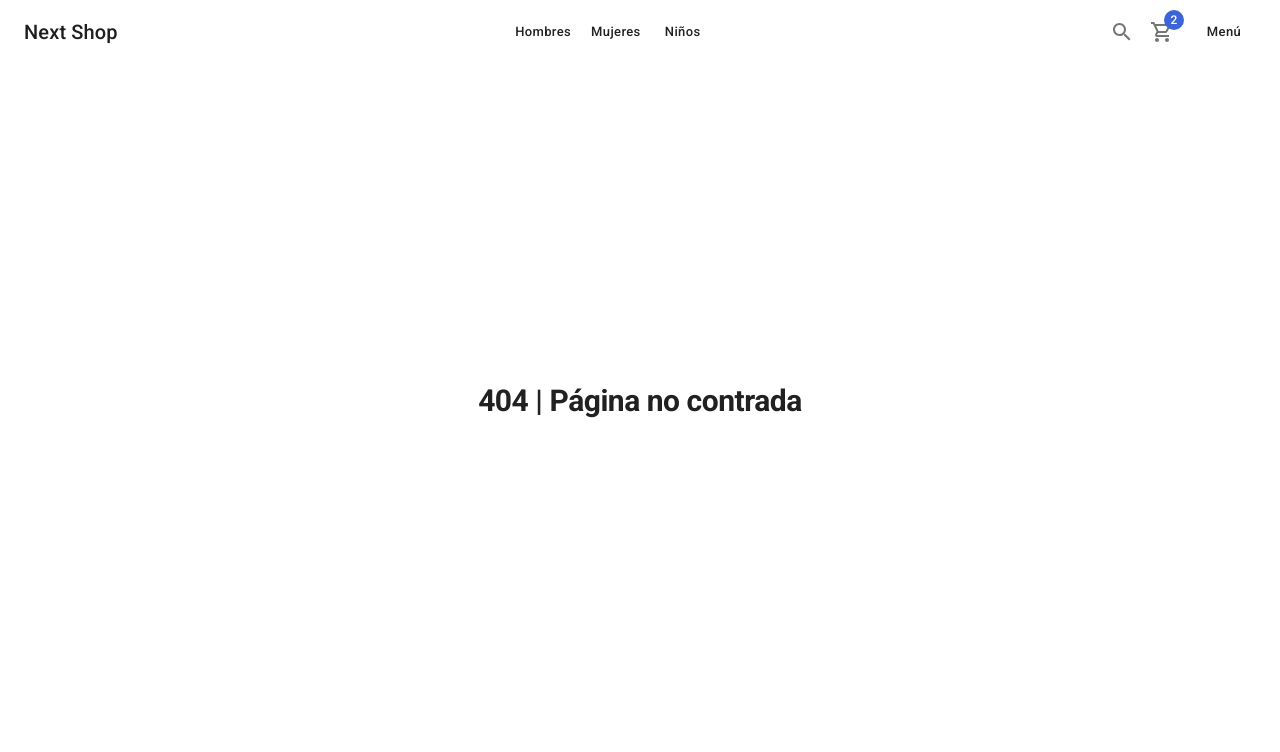
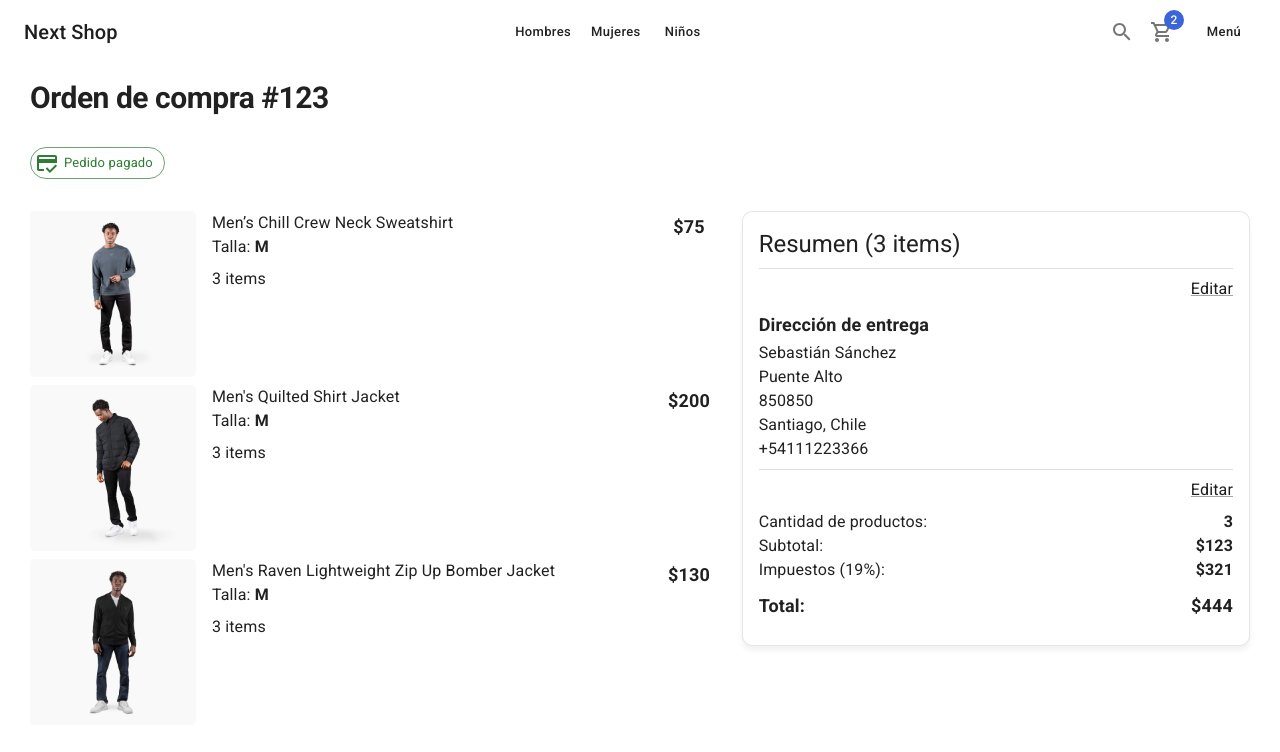
Before and after one commit to sebastian-asm/next-shop, a Next.js app: page /orders/1 in a window 1280 px wide. Before the commit this address had no page. Shown: the top 752 px of the page. Built offline with nearby package versions, Linux system fonts and the light colour scheme.

Commit message:
agregado historial de pedidos

```diff
--- a/components/cart/CartList.tsx
+++ b/components/cart/CartList.tsx
@@ -32,7 +32,7 @@ export const CartList: FC<Props> = ({ editable = false }) => {
               <Link>
                 <CardActionArea>
                   <CardMedia
-                    image={`products/${product.images[0]}`}
+                    image={`/products/${product.images[0]}`}
                     component="img"
                     sx={{ borderRadius: '5px' }}
                   />
--- a/components/ui/Navbar.tsx
+++ b/components/ui/Navbar.tsx
@@ -16,7 +16,7 @@ export const Navbar = () => {
   return (
     <AppBar>
       <Toolbar>
-        <NextLink href="/" legacyBehavior>
+        <NextLink href="/" legacyBehavior passHref>
           <Link>
             <Typography variant="h6">Next Shop</Typography>
           </Link>
--- a/components/ui/SideMenu.tsx
+++ b/components/ui/SideMenu.tsx
@@ -55,7 +55,7 @@ export const SideMenu = () => {
             <ListItemIcon>
               <ConfirmationNumberOutlined />
             </ListItemIcon>
-            <ListItemText primary={'Mis Ordenes'} />
+            <ListItemText primary={'Mis Pedidos'} />
           </ListItemButton>
 
           <ListItemButton sx={{ display: { xs: '', sm: 'none' } }}>
--- a/package.json
+++ b/package.json
@@ -13,6 +13,7 @@
     "@emotion/styled": "^11.10.5",
     "@mui/icons-material": "^5.11.0",
     "@mui/material": "^5.11.2",
+    "@mui/x-data-grid": "^5.17.17",
     "@next/font": "13.1.1",
     "@types/node": "18.11.18",
     "@types/react": "18.0.26",
--- a/pages/cart/index.tsx
+++ b/pages/cart/index.tsx
@@ -26,7 +26,7 @@ export default function CartPage() {
         <Grid item xs={12} sm={5}>
           <Card className="summary-card">
             <CardContent>
-              <Typography variant="h4">Orden</Typography>
+              <Typography variant="h5">Pedido</Typography>
               <Divider sx={{ my: 1 }} />
               <OrderSummary />
               <Box sx={{ mt: 3 }}>
--- /dev/null
+++ b/pages/orders/[id].tsx
@@ -0,0 +1,85 @@
+import NextLink from 'next/link';
+
+import Box from '@mui/material/Box';
+// import Button from '@mui/material/Button';
+import Card from '@mui/material/Card';
+import CardContent from '@mui/material/CardContent';
+import Chip from '@mui/material/Chip';
+import Divider from '@mui/material/Divider';
+import Grid from '@mui/material/Grid';
+import Link from '@mui/material/Link';
+import Typography from '@mui/material/Typography';
+
+// import CreditCardOffOutlined from '@mui/icons-material/CreditCardOffOutlined';
+import CreditScoreOutlined from '@mui/icons-material/CreditScoreOutlined';
+
+import { CartList, OrderSummary } from '../../components/cart';
+import { ShopLayout } from '../../components/layouts';
+
+export default function OrderPage() {
+  return (
+    <ShopLayout
+      title="Orden de compra #123"
+      description="Resumen de la orden de compra."
+    >
+      <Typography variant="h1" component="h1" sx={{ mb: 4 }}>
+        Orden de compra #123
+      </Typography>
+
+      <Chip
+        sx={{ mb: 4 }}
+        label="Pedido pagado"
+        variant="outlined"
+        color="success"
+        icon={<CreditScoreOutlined />}
+      />
+      {/* <Chip
+        sx={{ mb: 4 }}
+        label="Pendiente de pago"
+        variant="outlined"
+        color="error"
+        icon={<CreditCardOffOutlined />}
+      /> */}
+
+      <Grid container>
+        <Grid item xs={12} sm={7}>
+          <CartList />
+        </Grid>
+
+        <Grid item xs={12} sm={5}>
+          <Card className="summary-card">
+            <CardContent>
+              <Typography variant="h5">Resumen (3 items)</Typography>
+              <Divider sx={{ my: 1 }} />
+              <Box textAlign="end" sx={{ my: 1 }}>
+                <NextLink href="/checkout/address" legacyBehavior passHref>
+                  <Link underline="always">Editar</Link>
+                </NextLink>
+              </Box>
+
+              <Typography variant="subtitle1">Dirección de entrega</Typography>
+              <Typography>Sebastián Sánchez</Typography>
+              <Typography>Puente Alto</Typography>
+              <Typography>850850</Typography>
+              <Typography>Santiago, Chile</Typography>
+              <Typography>+54111223366</Typography>
+
+              <Divider sx={{ my: 1 }} />
+              <Box textAlign="end" sx={{ my: 1 }}>
+                <NextLink href="/cart" legacyBehavior passHref>
+                  <Link underline="always">Editar</Link>
+                </NextLink>
+              </Box>
+              <OrderSummary />
+              {/* <Box sx={{ mt: 3 }}>
+                <Button color="secondary" className="circular-btn" fullWidth>
+                  Pagar
+                </Button>
+              </Box> */}
+            </CardContent>
+          </Card>
+        </Grid>
+      </Grid>
+    </ShopLayout>
+  );
+}
```
Also changed, not shown: pages/checkout/address.tsx (added, +54 -0 lines), pages/checkout/summary.tsx (added, +65 -0 lines), pages/orders/history.tsx (added, +68 -0 lines), 1 other file (tests, documents, lock files or other folders).
